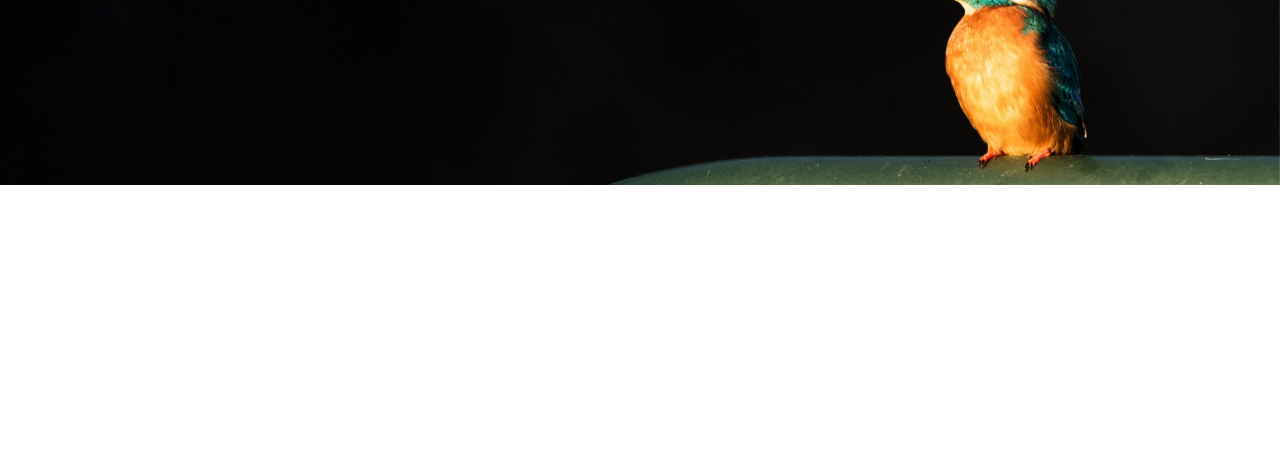
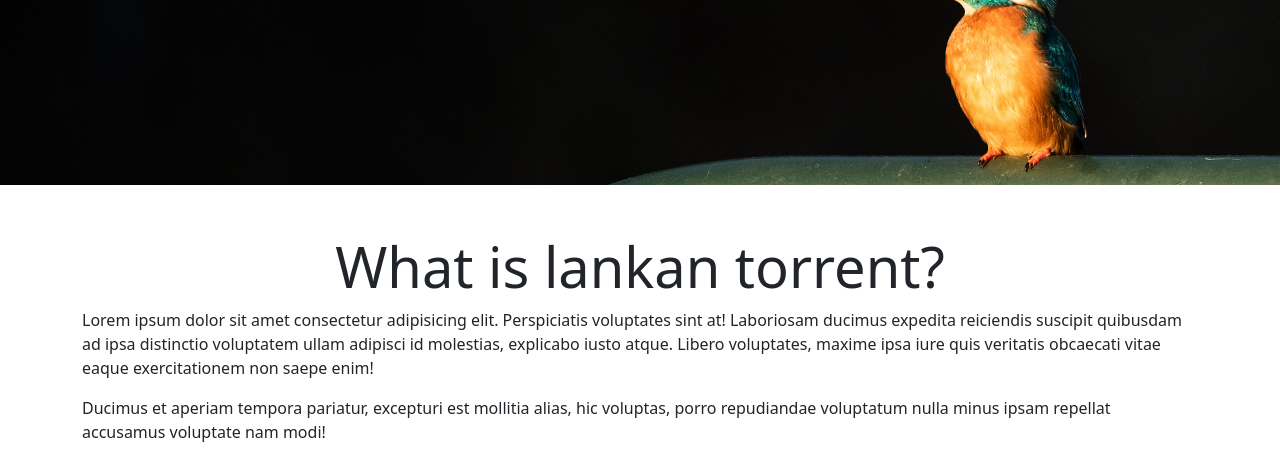
Before and after one commit to sagarromer/bootstrap-landing-page-2021-sagara, a plain HTML site: page index.html in a window 1280 px wide. Shown: the part 615-1075 px from the top of the page. Before the commit the page ends 800 px from the top, so only its background shows below. Drawn offline with Linux system fonts and the light colour scheme.

Commit message:
description section created

```diff
--- a/index.html
+++ b/index.html
@@ -61,7 +61,13 @@
 				<a href="#0" class="btn btn-lg btn-primary"><i class="fab fa-google-play" aria-hidden="true"></i> Google Play</a>
 			</div>
 		</section>
-
+		<div class="container bg-gradient">
+			<section id="section-description" class="mt-5">
+				<h2 class="display-4 text-center">What is lankan torrent?</h2>
+				<p>Lorem ipsum dolor sit amet consectetur adipisicing elit. Perspiciatis voluptates sint at! Laboriosam ducimus expedita reiciendis suscipit quibusdam ad ipsa distinctio voluptatem ullam adipisci id molestias, explicabo iusto atque. Libero voluptates, maxime ipsa iure quis veritatis obcaecati vitae eaque exercitationem non saepe enim!</p>
+				<p>Ducimus et aperiam tempora pariatur, excepturi est mollitia alias, hic voluptas, porro repudiandae voluptatum nulla minus ipsam repellat accusamus voluptate nam modi!</p>
+			</section>
+		</div>
 
 
 		<script src="js/bootstrap.bundle.min.js"></script>
```
